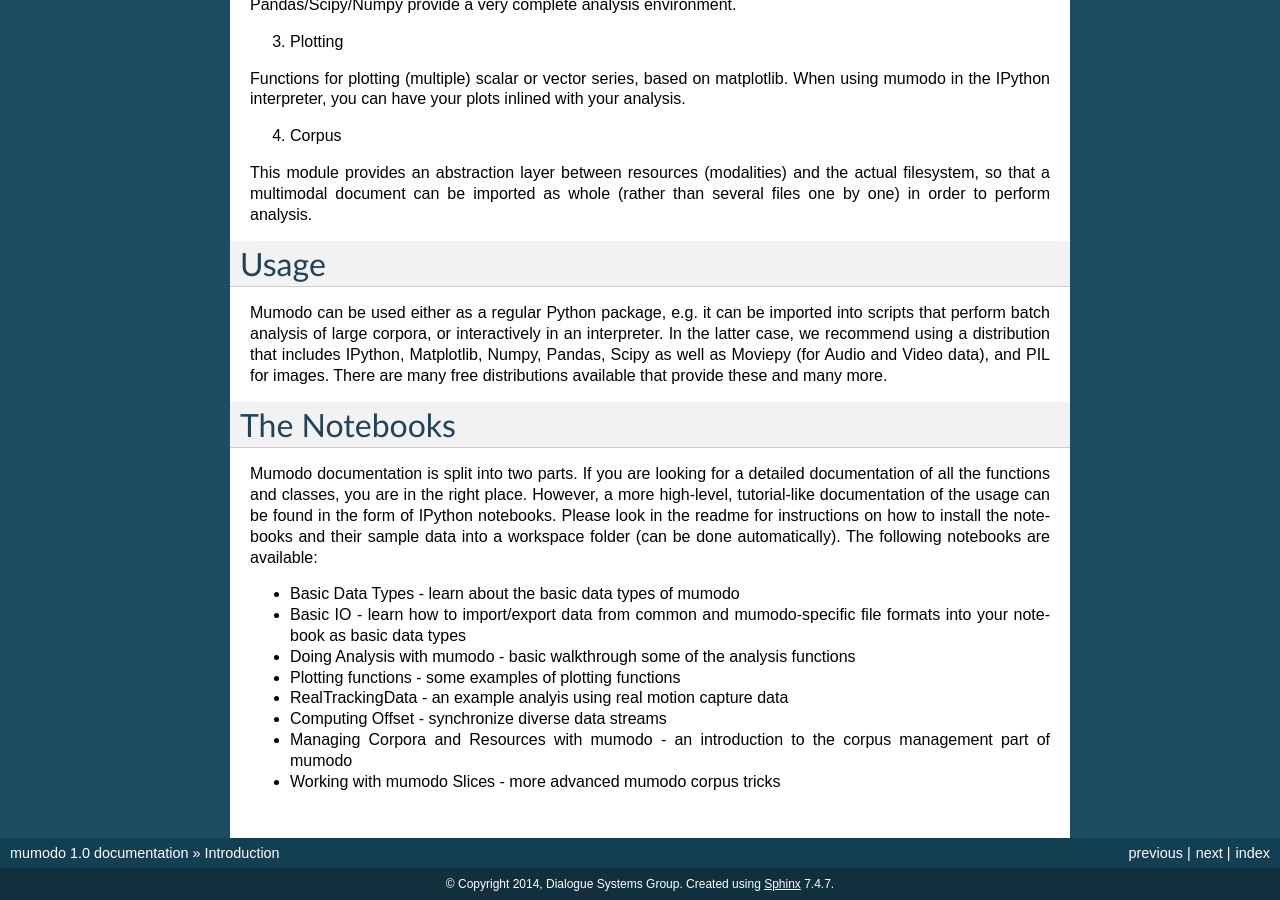
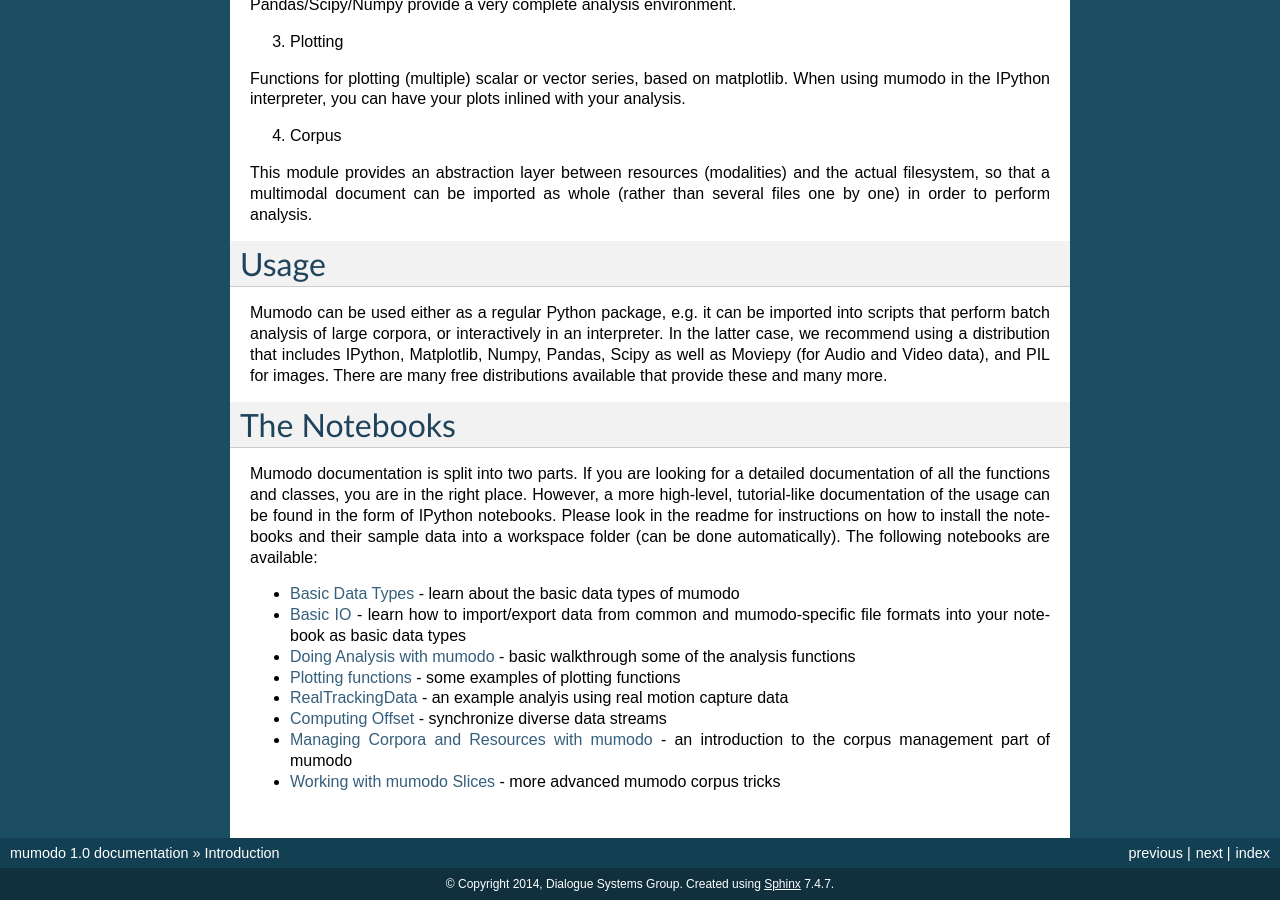
Before and after one commit to clp-research/mumodo, a Sphinx documentation site: the page built from documentation/mumodo/source/intro.rst, in a window 1280 px wide and 900 px high, scrolled down 963 px. Built offline with Sphinx 7.4.7, drawn with Linux system fonts in a browser that asks for light colours; part of the change alters nothing that is shown.

```diff
--- a/documentation/mumodo/source/intro.rst
+++ b/documentation/mumodo/source/intro.rst
@@ -60,11 +60,21 @@ The Notebooks
 
 Mumodo documentation is split into two parts. If you are looking for a detailed documentation of all the functions and classes, you are in the right place. However, a more high-level, tutorial-like documentation of the usage can be found in the form of IPython notebooks. Please look in the readme for instructions on how to install the notebooks and their sample data into a workspace folder (can be done automatically). The following notebooks are available:
 
-* Basic Data Types - learn about the basic data types of mumodo
-* Basic IO - learn how to import/export data from common and mumodo-specific file formats into your notebook as basic data types
-* Doing Analysis with mumodo - basic walkthrough some of the analysis functions
-* Plotting functions - some examples of plotting functions
-* RealTrackingData - an example analyis using real motion capture data
-* Computing Offset - synchronize diverse data streams
-* Managing Corpora and Resources with mumodo - an introduction to the corpus management part of mumodo
-* Working with mumodo Slices - more advanced mumodo corpus tricks
+* `Basic Data Types`_ - learn about the basic data types of mumodo
+* `Basic IO`_ - learn how to import/export data from common and mumodo-specific file formats into your notebook as basic data types
+* `Doing Analysis with mumodo`_ - basic walkthrough some of the analysis functions
+* `Plotting functions`_ - some examples of plotting functions
+* `RealTrackingData`_ - an example analyis using real motion capture data
+* `Computing Offset`_ - synchronize diverse data streams
+* `Managing Corpora and Resources with mumodo`_ - an introduction to the corpus management part of mumodo
+* `Working with mumodo Slices`_ - more advanced mumodo corpus tricks
+
+
+.. _`Basic Data Types`: http://nbviewer.ipython.org/github/dsg-bielefeld/mumodo/blob/master/notebooks/BasicDataTypes.ipynb
+.. _`Basic IO`: http://nbviewer.ipython.org/github/dsg-bielefeld/mumodo/blob/master/notebooks/BasicIO.ipynb
+.. _`Doing Analysis with mumodo`: http://nbviewer.ipython.org/github/dsg-bielefeld/mumodo/blob/master/notebooks/DoingAnalysisWithMumodo.ipynb
+.. _`Plotting functions`: http://nbviewer.ipython.org/github/dsg-bielefeld/mumodo/blob/master/notebooks/PlottingFunctions.ipynb
+.. _`RealTrackingData`: http://nbviewer.ipython.org/github/dsg-bielefeld/mumodo/blob/master/notebooks/RealTrackingData.ipynb
+.. _`Computing Offset`: http://nbviewer.ipython.org/github/dsg-bielefeld/mumodo/blob/master/notebooks/ComputingOffset.ipynb
+.. _`Managing Corpora and Resources with mumodo`: http://nbviewer.ipython.org/github/dsg-bielefeld/mumodo/blob/master/notebooks/ManagingCorporaAndResourcesWithMumodo.ipynb
+.. _`Working with mumodo Slices`: http://nbviewer.ipython.org/github/dsg-bielefeld/mumodo/blob/master/notebooks/WorkingWithMumodoSlices.ipynb
```
Also changed, not shown: 6 other files.
